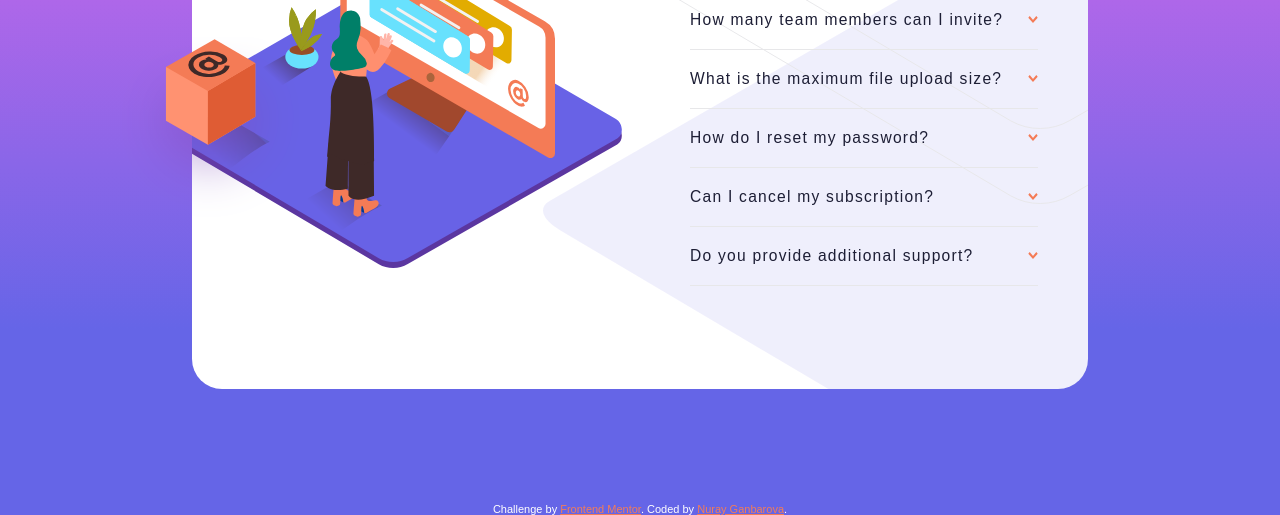
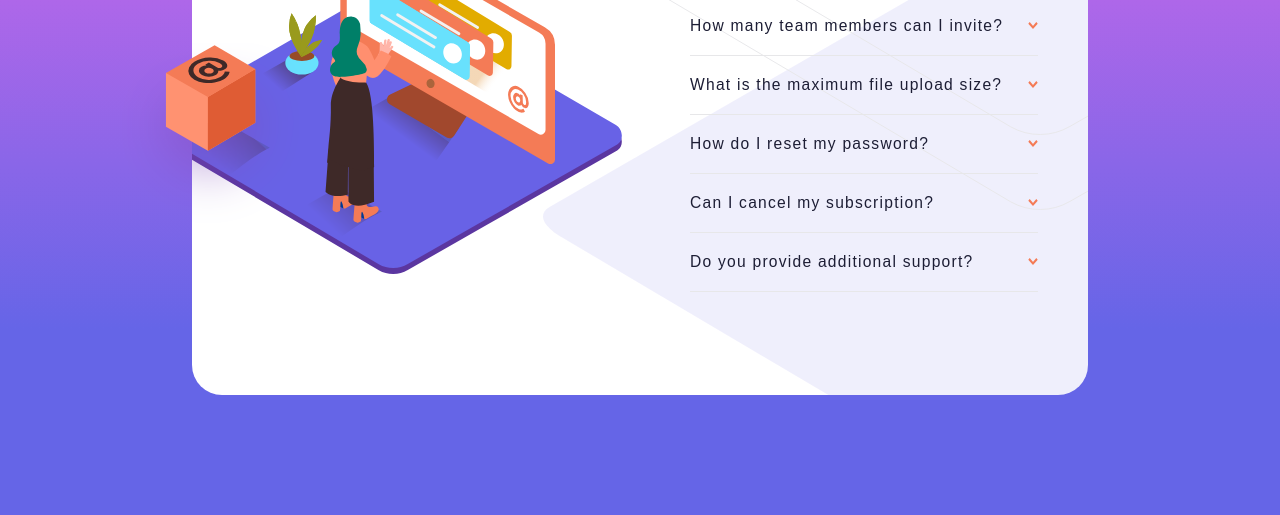
Before and after one commit to ganbnuray/FAQ-Accordion-Card, a plain HTML site: page index.html in a window 1280 px wide. Shown: the part 285-800 px from the top of the page. Drawn offline with Linux system fonts and the light colour scheme.

Commit message:
Update index.html

```diff
--- a/index.html
+++ b/index.html
@@ -13,15 +13,6 @@
   <link rel="stylesheet" href="./style.css">
   <script src="./main.js" type="module"></script>
   <style>
-    .attribution {
-      font-size: 11px;
-      text-align: center;
-      color: #fff;
-    }
-
-    .attribution a {
-      color: hsl(14, 88%, 65%);
-    }
   </style>
 </head>
 
@@ -102,12 +93,6 @@
       </div>
     </div>
   </main>
-  <footer>
-    <div class="attribution">
-      Challenge by <a href="https://www.frontendmentor.io?ref=challenge" target="_blank">Frontend Mentor</a>.
-      Coded by <a href="#">Nuray Ganbarova</a>.
-    </div>
-  </footer>
 </body>
 
 </html>
```
